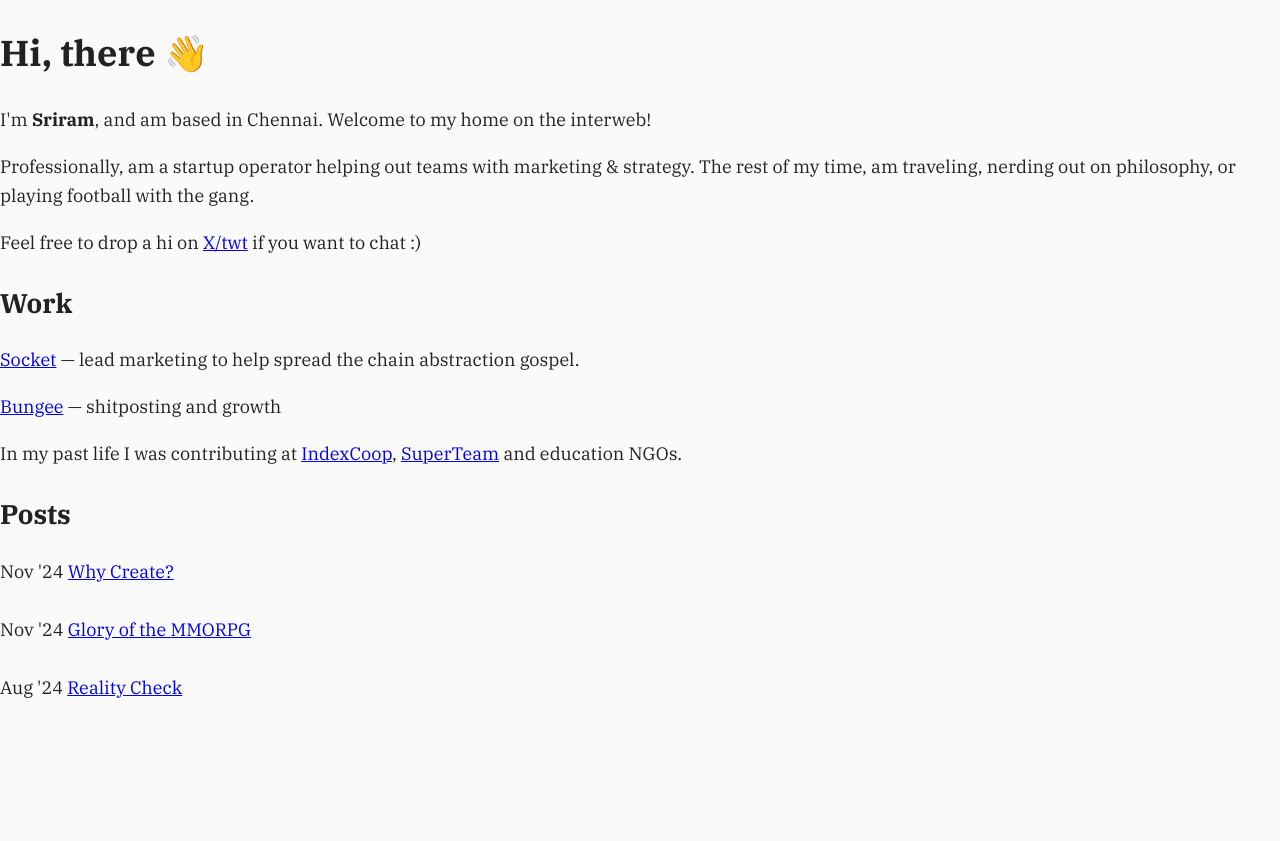
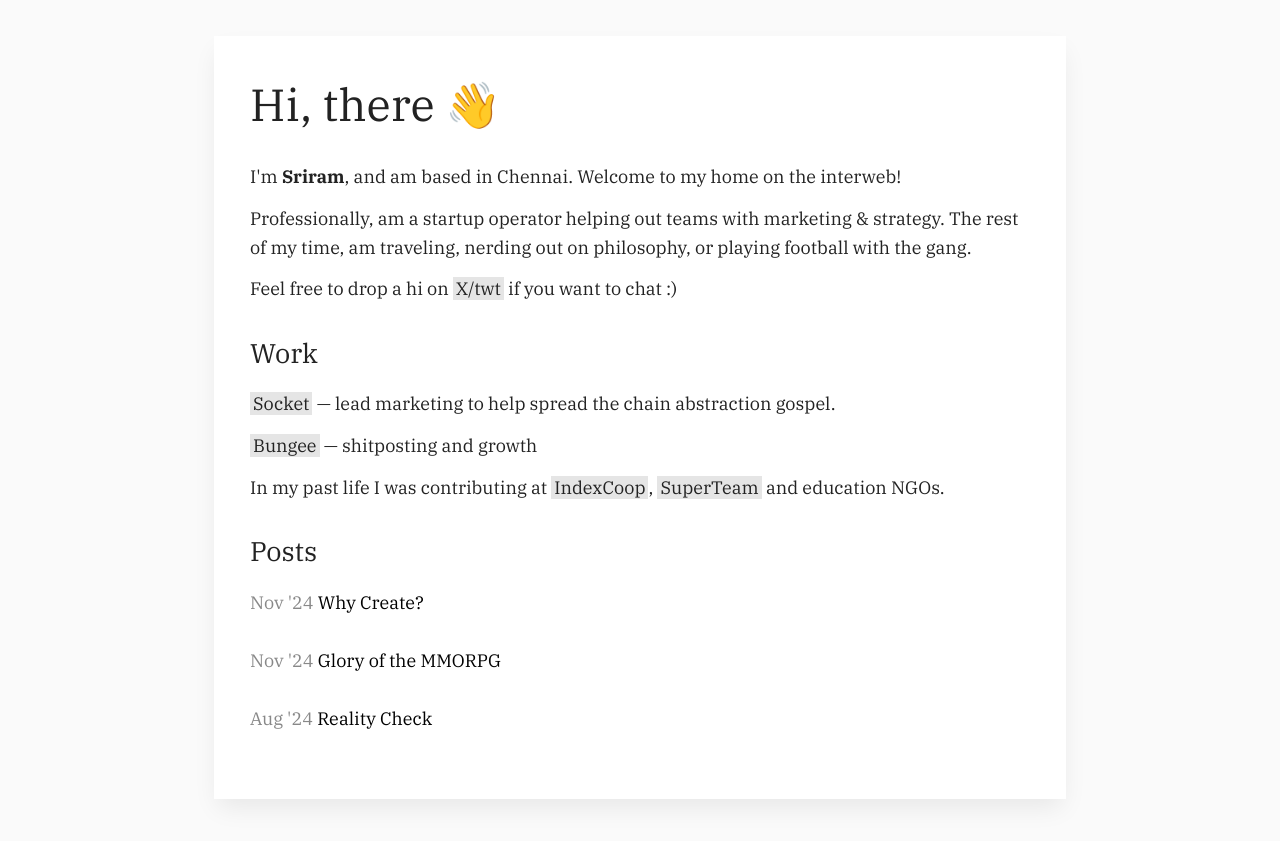
Before and after one commit to sriramvas/sriramvas.github.io, a Jekyll site: the page built from index.html, in a window 1280 px wide. Shown: the top 841 px of the page. Built offline with Jekyll 4.4.1, drawn with Linux system fonts in a browser that asks for light colours.

Commit message:
Update styles.css

```diff
--- a/assets/css/styles.css
+++ b/assets/css/styles.css
@@ -26,7 +26,15 @@
     color: var(--foreground-default);
     background: var(--background-default);
     display: flex;
-@@ -38,93 +35,128 @@ footer {
+    flex-direction: column;
+    min-height: 100vh;
+}
+
+header,
+footer {
+    flex-grow: 0;
+    flex-shrink: 0;
+}
 
 main {
     flex-shrink: 0;
@@ -45,60 +53,43 @@
 
 a {
     color: var(--foreground-default);
-
 }
 
 h1, h2, h3 {
     font-weight: normal;
     padding-bottom: .125rem;
-
-
-
 }
 
 .hero h1 {
     margin-top: 0;
     padding-bottom: 0;
-
 }
 
 h1 {
     font-size: 2.5rem;
-
-
 }
 
 h2 {
     font-size: 1.5rem;
-
-
 }
 
 h3 {
     font-size: 1.25rem;
-
-
 }
 
 p, li {
     margin: 0.7em 0;
-
 }
 
 li a, p a {
     text-decoration: none;
     padding: 0 3px;
     background: rgba(0, 0, 0, .1);
-
-
 }
-
 
 .hero {
     padding-top: 32px;
     margin-bottom: 36px;
-
-
 }
 
 @media only screen and (min-width: 600px) {
@@ -128,11 +119,9 @@
   width: 100%;
 }
 
-
 .post-date {
     color: #888;
     font-weight: normal;
-
 }
 
 .post-title {
```
